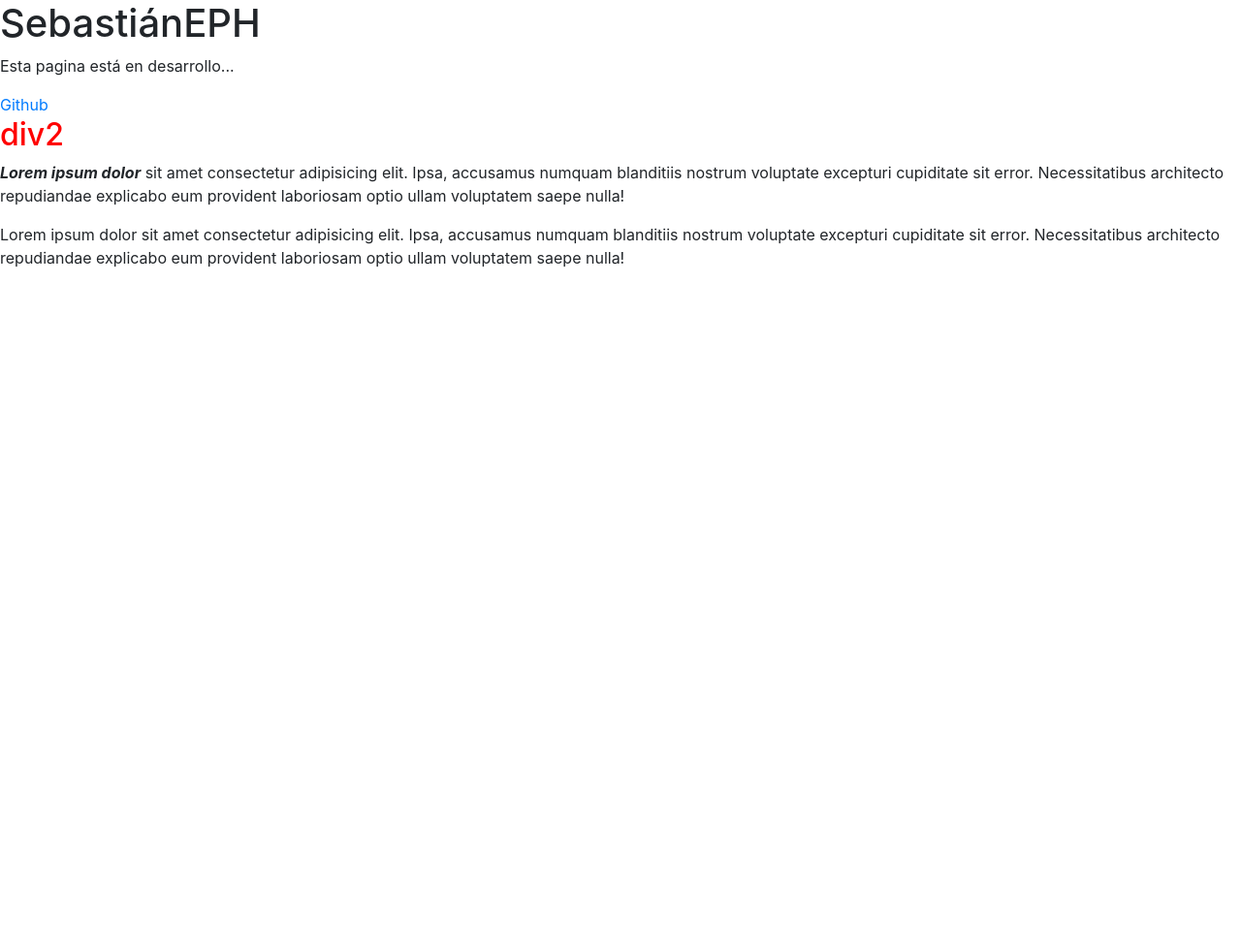
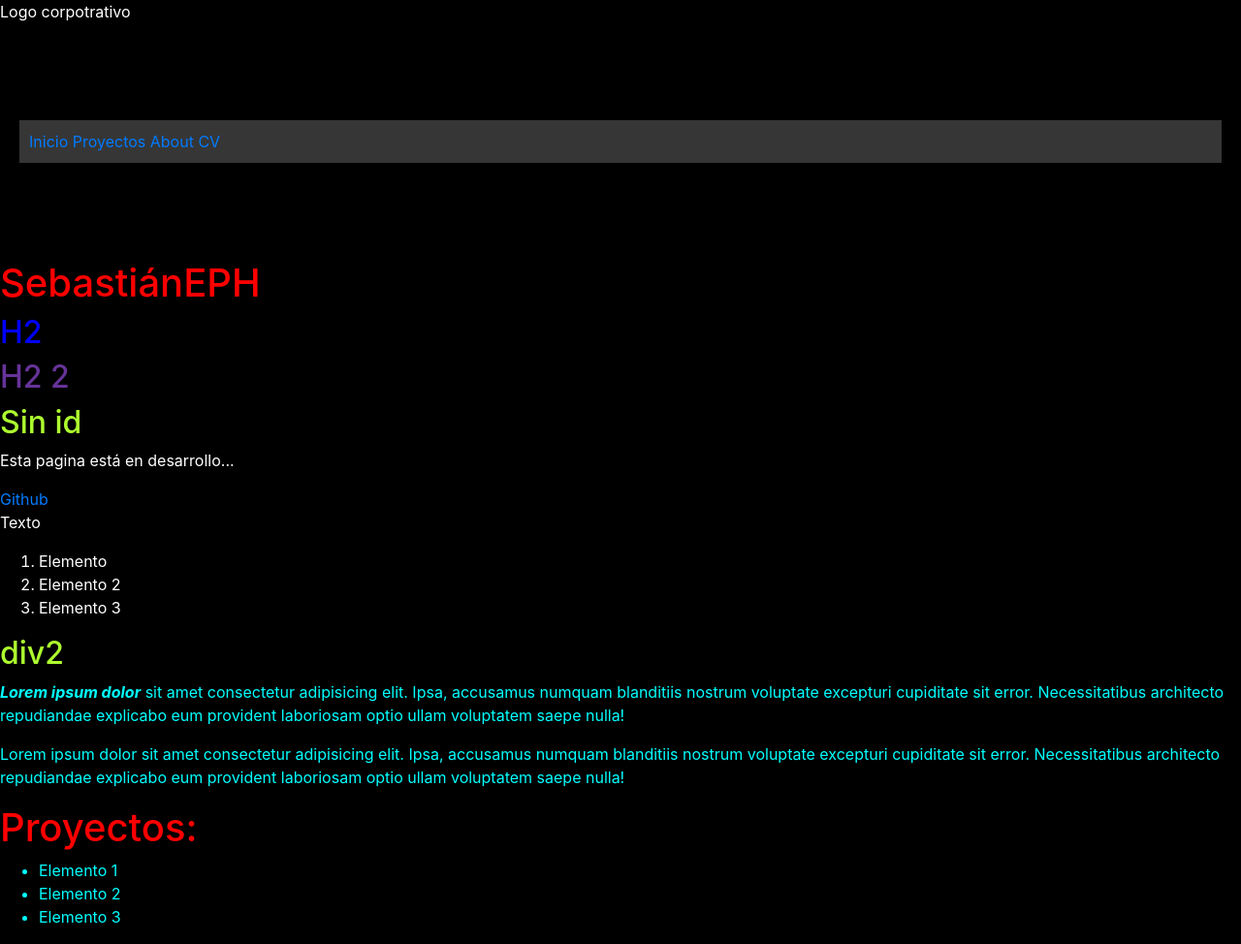
Before and after one commit to jotajotadev/sebastianeph.github.io, a PHP site: page / in a window 1280 px wide. Shown: the whole page at 97% size. Before the commit the page ends 276 px from the top, so only its background shows below. Run offline with PHP 8.4, Linux system fonts and the light colour scheme.

Commit message:
update data

```diff
--- a/CSS/Styles.css
+++ b/CSS/Styles.css
@@ -1,4 +1,36 @@
+body{
+    color: white;
+    background-color: black;
+    font-size: 16px;
+}
+nav{
+    background-color:  #363636;
+    margin-left: 50px;
+    /* margin-bottom: 10px;
+    margin-top: 20px;
+    margin-right: 20px; */
+    margin: 100px 20px; /*[arriba abajo] [derecha izquierda]*/
+    padding: 10px;
+
+
+}
+h1{
+    color: red;
+
+}
 h2{
 
-    color: red;
+    color: greenyellow;
 }
+#sub{
+
+    color:  blue;
+}
+#sub2{
+    color: rebeccapurple;
+}
+
+.azul{
+    color: aqua;
+
+}
--- a/index.html
+++ b/index.html
@@ -7,20 +7,51 @@
 
     <!-- Bootstrap CSS -->
     <link rel="stylesheet" href="https://stackpath.bootstrapcdn.com/bootstrap/4.5.0/css/bootstrap.min.css" integrity="sha384-9aIt2nRpC12Uk9gS9baDl411NQApFmC26EwAOH8WgZl5MYYxFfc+NcPb1dKGj7Sk" crossorigin="anonymous">
-    <link rel="stylesheet" href="CSS/styles.css">
+    <link rel="stylesheet" href="CSS/Styles.css">
     <title>Web Personal</title>
   </head>
   <body>
+    <header>
+      <p> Logo corpotrativo</p>
+    </header>
+    <nav>
+      <a href="">Inicio</a>
+      <a href="">Proyectos</a>
+      <a href="">About</a>
+      <a href="">CV</a>
+    </nav>
+
+
+
     <h1>SebastiánEPH</h1>
+    <h2 id = "sub">H2</h2>
+    <h2 id = sub2 >H2 2 </h2>
+    <h2 >Sin id</h2>
     <p> Esta pagina está en desarrollo...</p>
     <a href="https://github.com/SebastianEPH">Github</a>
-    <div>
+    <section>
+      <p> Texto </p>
+      <ol>
+        <li>Elemento </li>
+        <li>Elemento 2</li>
+        <li>Elemento 3</li>
+      </ol>
+    </section>
+
+    <div class = "azul">
       <h2> div2</h2>
       <p><i><b> Lorem ipsum dolor</b> </i> sit amet consectetur adipisicing elit. Ipsa, accusamus numquam blanditiis nostrum voluptate excepturi cupiditate sit error. Necessitatibus architecto repudiandae explicabo eum provident laboriosam optio ullam voluptatem saepe nulla!</p>
       <p>Lorem ipsum dolor sit amet consectetur adipisicing elit. Ipsa, accusamus numquam blanditiis nostrum voluptate excepturi cupiditate sit error. Necessitatibus architecto repudiandae explicabo eum provident laboriosam optio ullam voluptatem saepe nulla!</p>
 
 
+      <h1>Proyectos:</h1>
+      <ul>
+        <li>Elemento 1</li>
+        <li>Elemento 2</li>
+        <li>Elemento 3</li>
+      </ul>
     </div>
+
 
 
     <!-- Optional JavaScript -->
```
